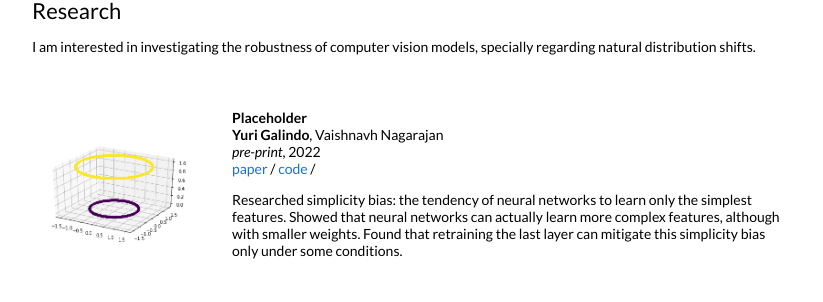
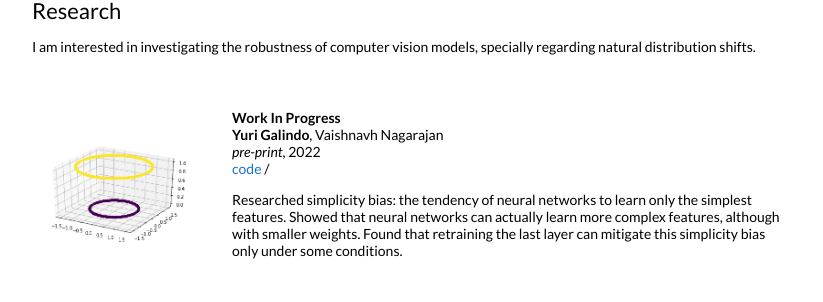
Before and after one commit to yurigalindo/yurigalindo.github.io, a Jekyll site: the page built from _posts/2022-06-02-fatima.markdown, in a window 1280 px wide. Shown: the part 432-734 px from the top of the page, without its empty margins (228-1051 px from the left). Built offline with Jekyll 4.4.1, drawn with Linux system fonts in a browser that asks for light colours.

Commit message:
changed placeholder to WIP

```diff
--- a/_posts/2022-06-02-fatima.markdown
+++ b/_posts/2022-06-02-fatima.markdown
@@ -1,12 +1,12 @@
 ---
 layout: post
-title:  "Placeholder"
+title:  "Work In Progress"
 date:   2022-06-04 22:21:59 +00:00
 image: /images/toy.png
 categories: research
 authors: "<strong>Yuri Galindo</strong>, Vaishnavh Nagarajan"
 venue: "pre-print"
-arxiv: placeholder
+arxiv_not: placeholder
 code: https://github.com/yurigalindo/LayerReweightingToy
 ---
 Researched simplicity bias: the tendency of neural networks to learn only the simplest features. Showed that neural networks can actually learn more complex features, although with smaller weights. Found that retraining the last layer can mitigate this simplicity bias only under some conditions.
```
